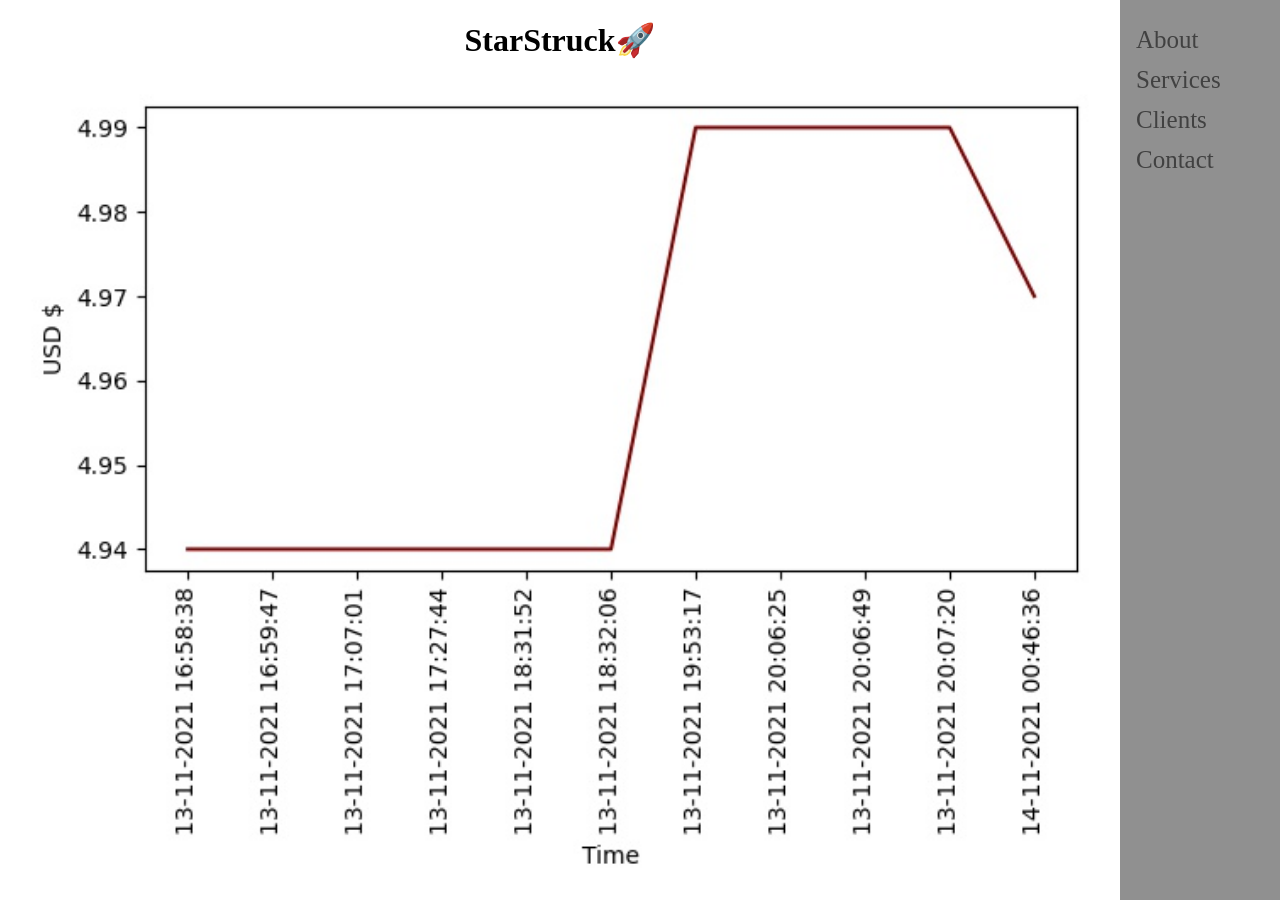
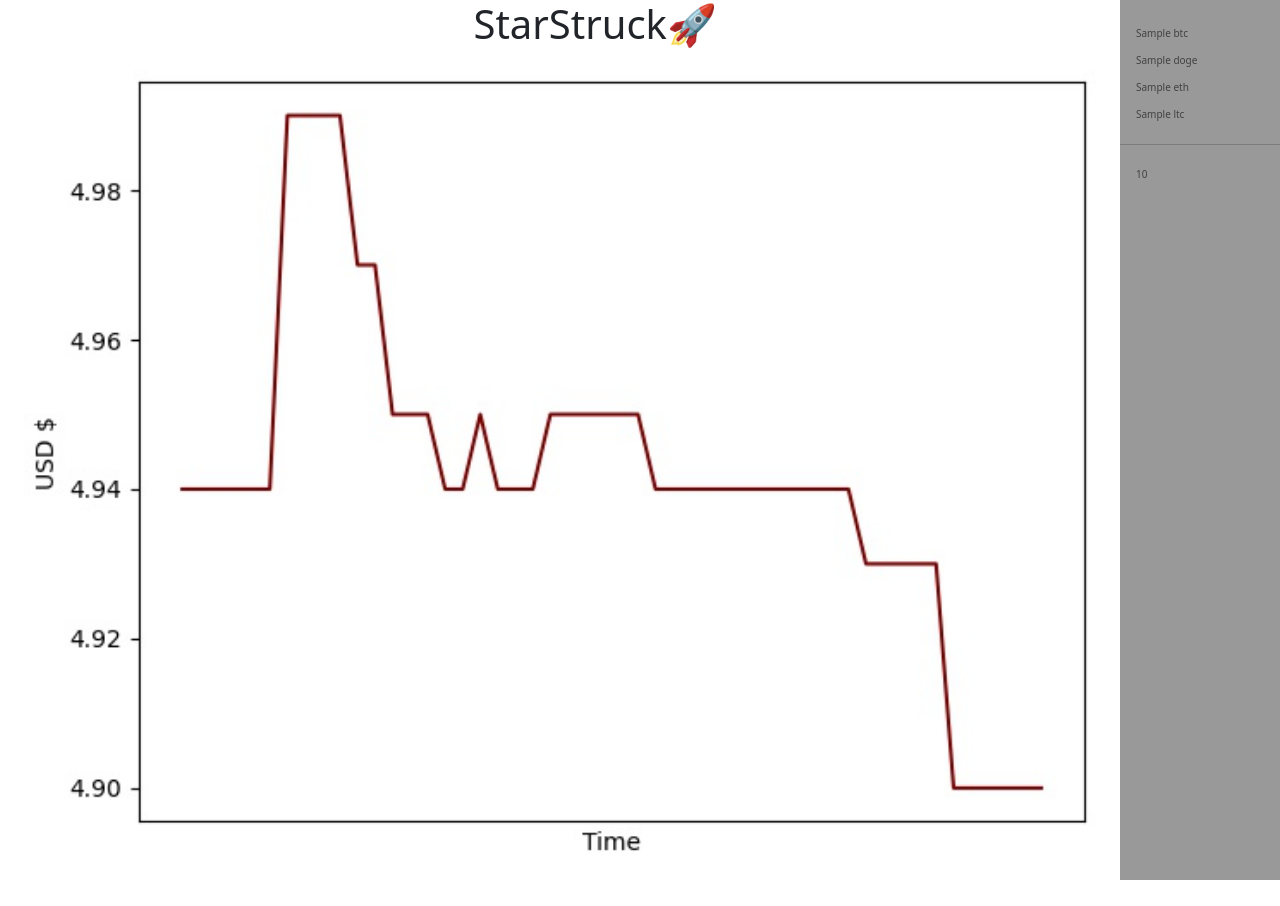
Before and after one commit to daminals/StarStruck, a Flask app: template templates/main.html in a window 1280 px wide. After the commit the page ends 880 px from the top, so only its background shows below. Run offline with Flask 2, Linux system fonts and the light colour scheme; the template is opened without the code that fills it: most values are stand-ins (such as "Sample title", 1, 10 or a date in 2020).

Commit message:
bootstrap flask graphing no xtix

```diff
--- a/app.py
+++ b/app.py
@@ -1,9 +1,16 @@
+# app.py
+# Daniel Kogan
+# Nov 14 2021
+
+# Flask Imports
 from flask import Flask, escape, request, render_template
-
 from flask import Flask
+# Coinbase import
+from wallet import *
 
 app = Flask(__name__)
-
 @app.route('/')
 def main():
-    return render_template('main.html')
+    bal = str.splitlines(cb_acc.balance())
+    ltc,eth,doge,btc,total = bal
+    return render_template('main.html', btc=btc,doge=doge,eth=eth,ltc=ltc,total=total)
--- a/coinbaseacc.py
+++ b/coinbaseacc.py
@@ -29,6 +29,9 @@ class CoinbaseAccount:
         self.portfoliofb.update({now: total})
         return('\n'.join( message ))
 
+    def listize(bal):
+        pass
+
     def current_price(self, coin):
         pass
 
--- a/static/css/style.css
+++ b/static/css/style.css
@@ -5,7 +5,7 @@
   z-index: 1;
   top: 0;
   right: 0;
-  background-color: #909090;
+  background-color: #999999;
   overflow-x: hidden;
   padding-top: 20px;
 }
@@ -13,9 +13,13 @@
 .sidenav a {
   padding: 6px 8px 6px 16px;
   text-decoration: none;
-  font-size: 25px;
+  font-size: 10px;
   color: #414141;
   display: block;
+}
+
+hr {
+  border:0.5px solid #313131;
 }
 
 .main {
@@ -23,3 +27,8 @@
   padding: 0px 10px;
   text-align: center;
 }
+
+.starstruck {
+  text-align:center;
+  padding-right: 7%;
+}
--- a/templates/main.html
+++ b/templates/main.html
@@ -2,29 +2,28 @@
 <html>
 <head>
 <link rel="stylesheet" href="{{ url_for('static', filename='css/style.css') }}">
-<link rel="shortcut icon" type="image/x-icon" href="images/logo.png"/>
+<link href="https://cdn.jsdelivr.net/npm/bootstrap@5.1.3/dist/css/bootstrap.min.css" rel="stylesheet" integrity="sha384-1BmE4kWBq78iYhFldvKuhfTAU6auU8tT94WrHftjDbrCEXSU1oBoqyl2QvZ6jIW3" crossorigin="anonymous"><link rel="shortcut icon" type="image/x-icon" href="images/logo.png"/>
 <meta charset="utf-8">
 <meta http-equiv="X-UA-Compatible" content="IE=edge,chrome=1">
 <meta name="viewport" content="width=device-width, initial-scale=1">
+<script src="https://cdn.jsdelivr.net/npm/bootstrap@5.1.3/dist/js/bootstrap.bundle.min.js" integrity="sha384-ka7Sk0Gln4gmtz2MlQnikT1wXgYsOg+OMhuP+IlRH9sENBO0LRn5q+8nbTov4+1p" crossorigin="anonymous"></script>
 <title> StarStruck </title>
-
-<style>
-</style>
-
 </head>
 <body>
 
+<h1 class='starstruck'>StarStruck🚀</h1>
 <div class="main">
-  <h1>StarStruck🚀</h1>
 
   <img src='static/portfolio.jpg' width='100%'/>
 </div>
 
 <div class="sidenav">
-  <a href="#about">About</a>
-  <a href="#services">Services</a>
-  <a href="#clients">Clients</a>
-  <a href="#contact">Contact</a>
+  <a href="#about">{{ btc }}</a>
+  <a href="#services">{{ doge}}</a>
+  <a href="#clients"> {{ eth }}</a>
+  <a href="#contact"> {{ ltc }}</a>
+  <hr/>
+  <a href="#"> {{ total }}</a>
 </div>
 
 </body>
--- a/wallet.py
+++ b/wallet.py
@@ -57,7 +57,7 @@ pf = Portfolio(portfoliofb)
 
 def main():
     print(cb_acc.balance())
-    pf.plot()
+    pf.plotpf()
 
 if __name__ == '__main__':
     main()
```
Also changed, not shown: portfolio.py (+11 -7 lines), static/portfolio.jpg.
